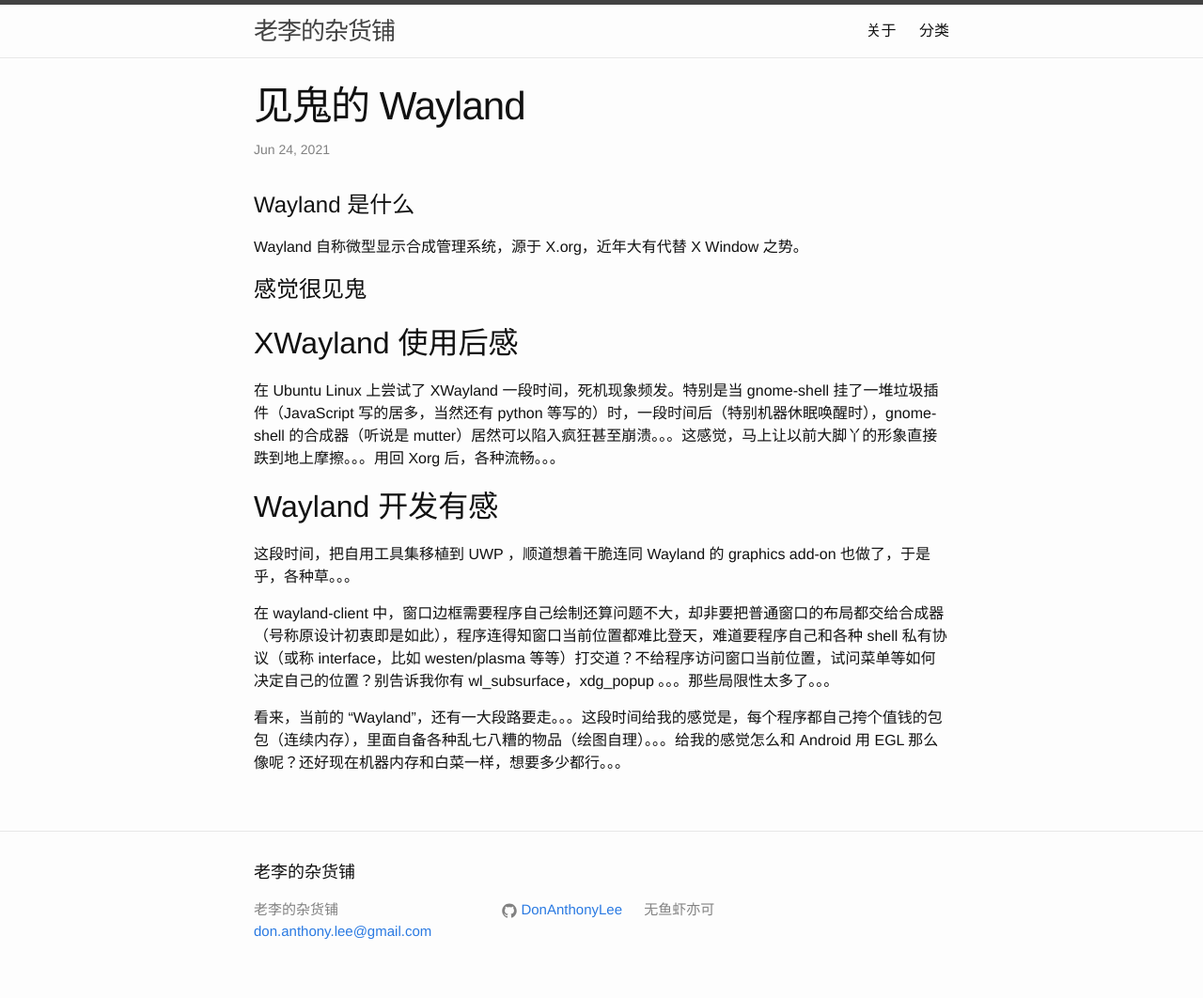
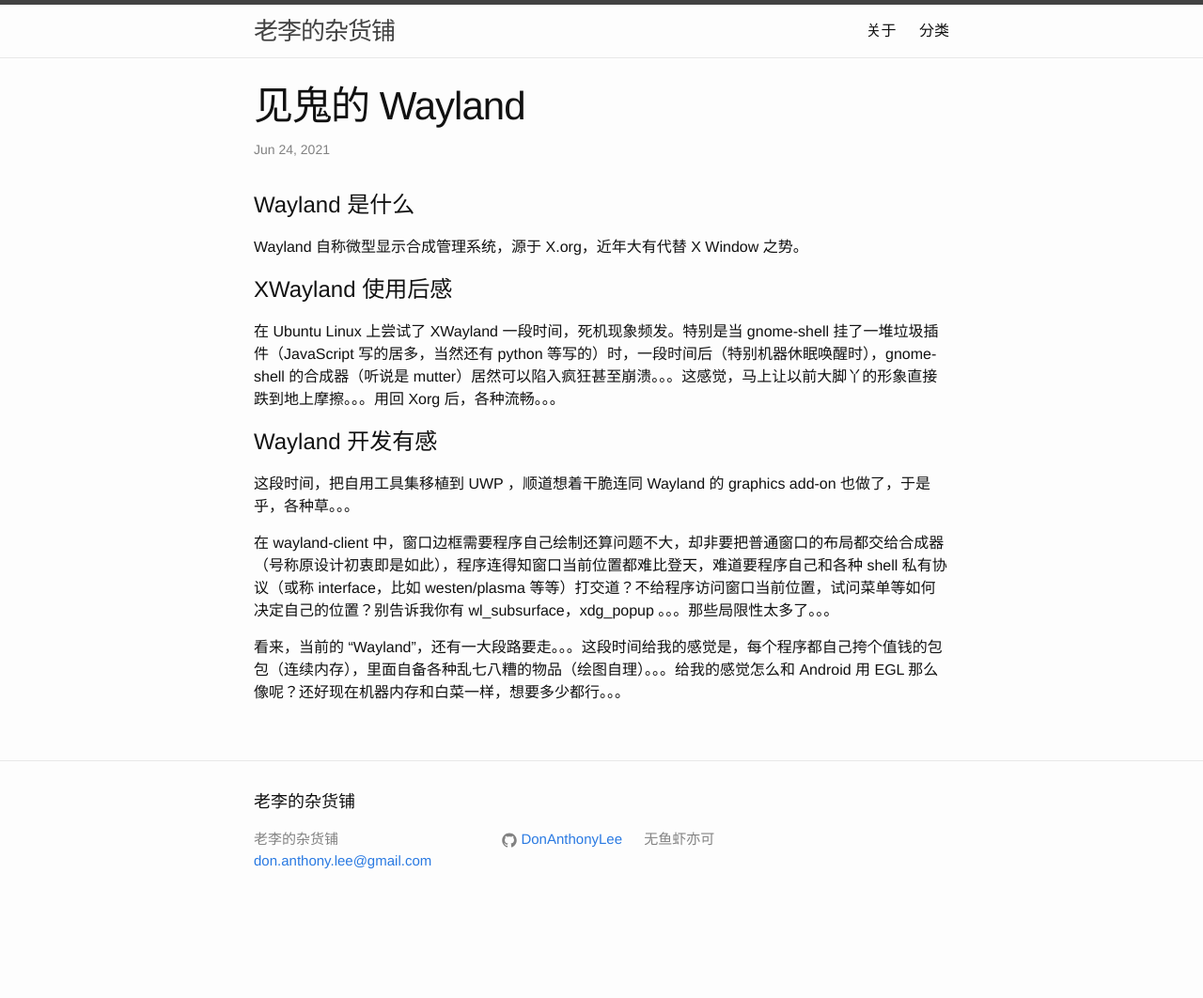
Before and after one commit to DonAnthonyLee/DonAnthonyLee.github.io, a Jekyll site: the page built from docs/_posts/2021-06-24-what-the-hell-wayland.markdown, in a window 1280 px wide. Shown: the whole page at 94% size. Built offline with Jekyll 4.4.1, drawn with Linux system fonts in a browser that asks for light colours; after the commit the page ends 987 px from its top, so only the background shows below that.

Commit message:
update what-the-hell-wayland

```diff
--- a/docs/_posts/2021-06-24-what-the-hell-wayland.markdown
+++ b/docs/_posts/2021-06-24-what-the-hell-wayland.markdown
@@ -7,12 +7,10 @@
 # Wayland 是什么
 Wayland 自称微型显示合成管理系统，源于 X.org，近年大有代替 X Window 之势。
 
-# 感觉很见鬼
-
-## XWayland 使用后感
+# XWayland 使用后感
 在 Ubuntu Linux 上尝试了 XWayland 一段时间，死机现象频发。特别是当 gnome-shell 挂了一堆垃圾插件（JavaScript 写的居多，当然还有 python 等写的）时，一段时间后（特别机器休眠唤醒时），gnome-shell 的合成器（听说是 mutter）居然可以陷入疯狂甚至崩溃。。。这感觉，马上让以前大脚丫的形象直接跌到地上摩擦。。。用回 Xorg 后，各种流畅。。。
 
-## Wayland 开发有感
+# Wayland 开发有感
 这段时间，把自用工具集移植到 UWP ，顺道想着干脆连同 Wayland 的 graphics add-on 也做了，于是乎，各种草。。。
 
 在 wayland-client 中，窗口边框需要程序自己绘制还算问题不大，却非要把普通窗口的布局都交给合成器（号称原设计初衷即是如此），程序连得知窗口当前位置都难比登天，难道要程序自己和各种 shell 私有协议（或称 interface，比如 westen/plasma 等等）打交道？不给程序访问窗口当前位置，试问菜单等如何决定自己的位置？别告诉我你有 wl_subsurface，xdg_popup 。。。那些局限性太多了。。。
```
